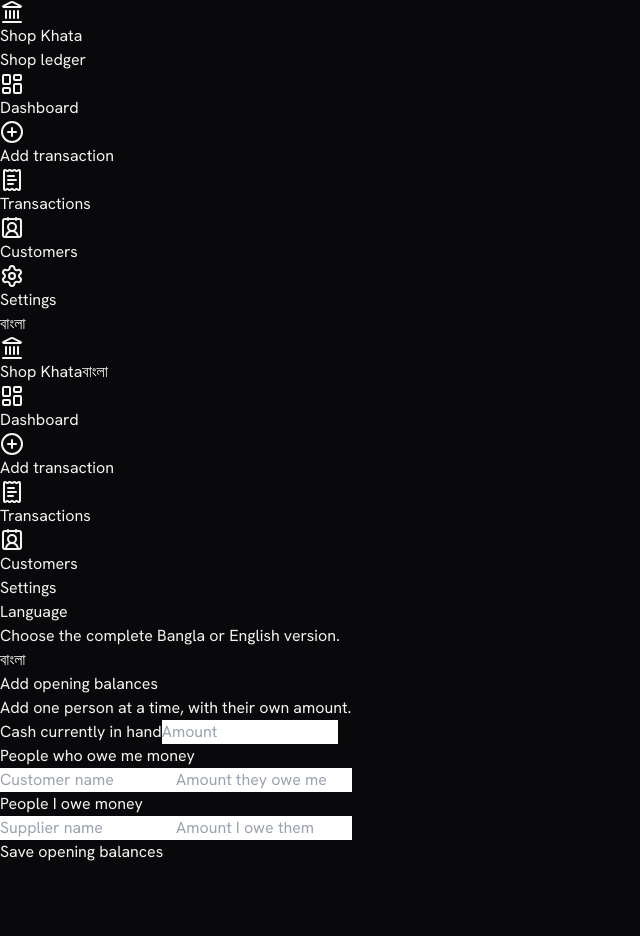
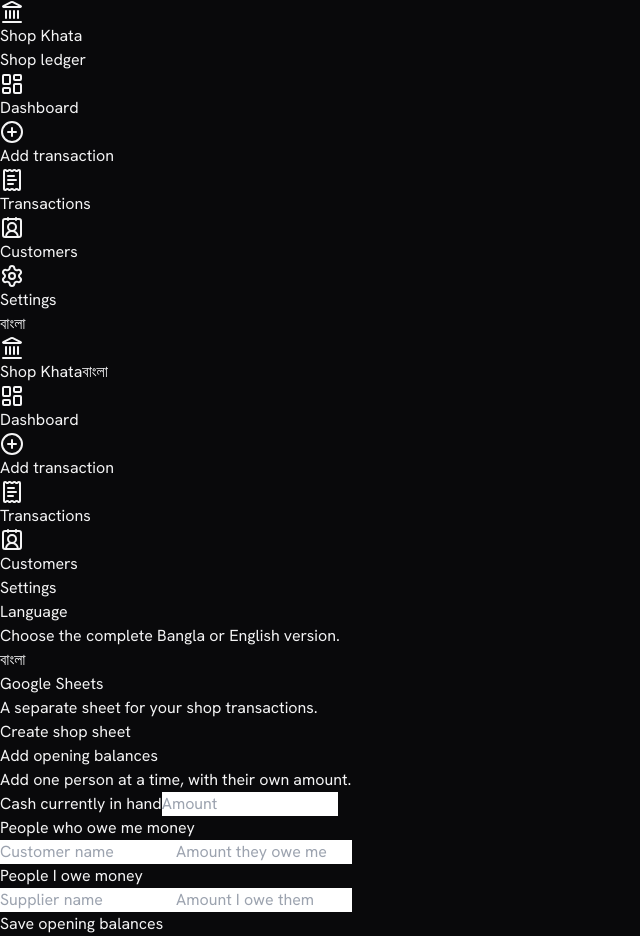
Before and after one commit to britsync07-prog/nexdesk, a Next.js app: page /settings in a window 1280 px wide. Shown: the whole page, without its empty margins (0-640 px from the left). Before the commit the page ends 864 px from the top, so only its background shows below. Built offline with nearby package versions, Linux system fonts and the light colour scheme; no server answers.

Commit message:
feat: show dedicated shop sheet link in settings

```diff
--- a/src/app/settings/page.tsx
+++ b/src/app/settings/page.tsx
@@ -1,9 +1,10 @@
 "use client";
 import { ShopOpeningBalances } from "@/components/shop-opening-balances";
+import { ShopSheetLink } from "@/components/shop-sheet-link";
 import { useShopLanguage } from "@/components/shop-language";
 import { copy } from "@/lib/shop";
 
 export default function SettingsPage() {
   const { language, setLanguage } = useShopLanguage(); const t = copy(language);
-  return <main className="mx-auto max-w-4xl p-5 md:p-8"><h1 className="text-2xl font-semibold">{t.settings}</h1><section className="mt-6 grid gap-5 rounded-lg border border-[#e6e6e6] bg-white p-5 sm:grid-cols-[1fr_auto]"><div><h2 className="font-medium">{language === "bn" ? "ভাষা" : "Language"}</h2><p className="mt-1 text-sm text-[#6b6b6b]">{language === "bn" ? "সম্পূর্ণ বাংলা বা ইংরেজি সংস্করণ বেছে নিন।" : "Choose the complete Bangla or English version."}</p></div><button onClick={() => setLanguage(language === "en" ? "bn" : "en")} className="h-10 rounded-md border border-[#d4d4d4] px-4 text-sm">{t.language}</button></section><ShopOpeningBalances /></main>;
+  return <main className="mx-auto max-w-4xl p-5 md:p-8"><h1 className="text-2xl font-semibold">{t.settings}</h1><section className="mt-6 grid gap-5 rounded-lg border border-[#e6e6e6] bg-white p-5 sm:grid-cols-[1fr_auto]"><div><h2 className="font-medium">{language === "bn" ? "ভাষা" : "Language"}</h2><p className="mt-1 text-sm text-[#6b6b6b]">{language === "bn" ? "সম্পূর্ণ বাংলা বা ইংরেজি সংস্করণ বেছে নিন।" : "Choose the complete Bangla or English version."}</p></div><button onClick={() => setLanguage(language === "en" ? "bn" : "en")} className="h-10 rounded-md border border-[#d4d4d4] px-4 text-sm">{t.language}</button></section><ShopSheetLink /><ShopOpeningBalances /></main>;
 }
--- /dev/null
+++ b/src/components/shop-sheet-link.tsx
@@ -0,0 +1,11 @@
+"use client";
+import { useEffect, useState } from "react";
+import { useShopLanguage } from "@/components/shop-language";
+
+export function ShopSheetLink() {
+  const { language } = useShopLanguage(); const bn = language === "bn";
+  const [link, setLink] = useState<string | null>(null); const [loading, setLoading] = useState(false);
+  useEffect(() => { fetch("/api/shop/sheet").then((response) => response.json()).then((data) => setLink(data.webViewLink || null)).catch(() => {}); }, []);
+  async function create() { setLoading(true); const data = await fetch("/api/shop/sheet", { method: "POST" }).then((response) => response.json()); setLink(data.webViewLink || null); setLoading(false); }
+  return <section className="mt-6 rounded-lg border border-[#e6e6e6] bg-white p-5"><h2 className="font-medium">{bn ? "গুগল শিটস" : "Google Sheets"}</h2><p className="mt-1 text-sm text-[#6b6b6b]">{bn ? "দোকানের লেনদেনের আলাদা শিট।" : "A separate sheet for your shop transactions."}</p>{link ? <a href={link} target="_blank" rel="noreferrer" className="mt-4 inline-flex h-10 items-center rounded-md bg-[#141414] px-4 text-sm font-medium text-white">{bn ? "শিট খুলুন" : "Open shop sheet"}</a> : <button onClick={create} disabled={loading} className="mt-4 h-10 rounded-md bg-[#141414] px-4 text-sm font-medium text-white disabled:opacity-50">{loading ? (bn ? "তৈরি হচ্ছে…" : "Creating…") : (bn ? "শিট তৈরি করুন" : "Create shop sheet")}</button>}</section>;
+}
--- a/worker/src/index.ts
+++ b/worker/src/index.ts
@@ -726,6 +726,11 @@
   const written = await fetch(`https://sheets.googleapis.com/v4/spreadsheets/${spreadsheetId}/values/Transactions!A1:append?valueInputOption=USER_ENTERED&insertDataOption=INSERT_ROWS`, { method: "POST", headers: { authorization: `Bearer ${token}`, "content-type": "application/json" }, body: JSON.stringify({ values: [row] }) });
   if (!written.ok) throw new Error("Unable to write to the shop spreadsheet.");
 }
+async function shopSheet(request: Request, env: Env, user: User) {
+  let spreadsheetId = (await env.DB.prepare("SELECT spreadsheetId FROM ShopGoogleSheet WHERE userId=?").bind(user.id).first<{ spreadsheetId: string }>())?.spreadsheetId;
+  if (request.method === "POST" && !spreadsheetId) spreadsheetId = await ensureShopSheet(env, user);
+  return json({ spreadsheetId: spreadsheetId || null, webViewLink: spreadsheetId ? `https://docs.google.com/spreadsheets/d/${spreadsheetId}` : null });
+}
 async function shopOpeningBalances(request: Request, env: Env, user: User) {
   if (request.method !== "POST") return json({ error: "Method not allowed" }, 405);
   const body = await request.json<Row>();
@@ -1289,6 +1294,7 @@
     const shopTransaction = url.pathname.match(/^\/api\/shop\/transactions(?:\/([^/]+))?$/);
     const shopContact = url.pathname.match(/^\/api\/shop\/contacts(?:\/([^/]+))?$/);
     if (url.pathname === "/api/shop/suggestions") return shopSuggestions(request, env, user);
+    if (url.pathname === "/api/shop/sheet") return shopSheet(request, env, user);
     if (url.pathname === "/api/shop/opening-balances") return shopOpeningBalances(request, env, user);
     if (shopTransaction) return shopTransactions(request, env, user, shopTransaction[1]);
     if (shopContact && request.method === "GET") return shopContacts(request, env, user, shopContact[1]);
```
